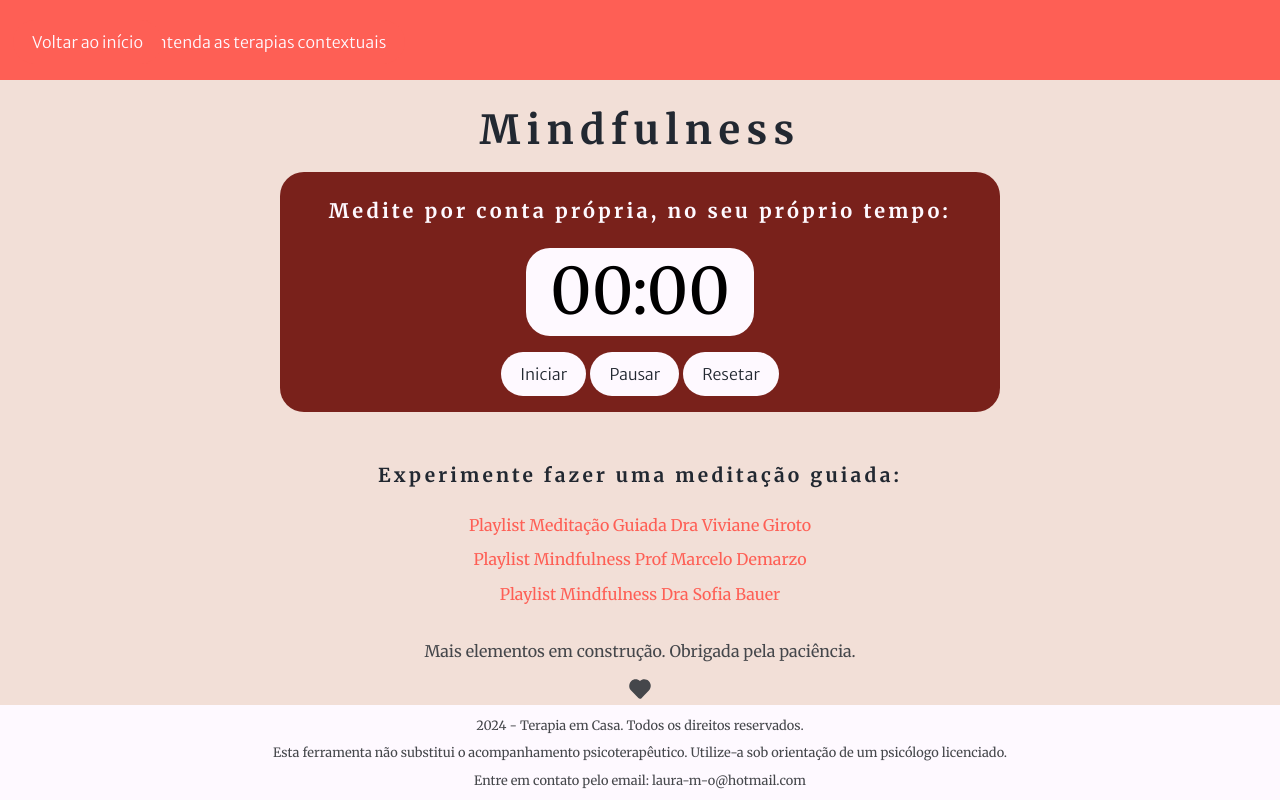
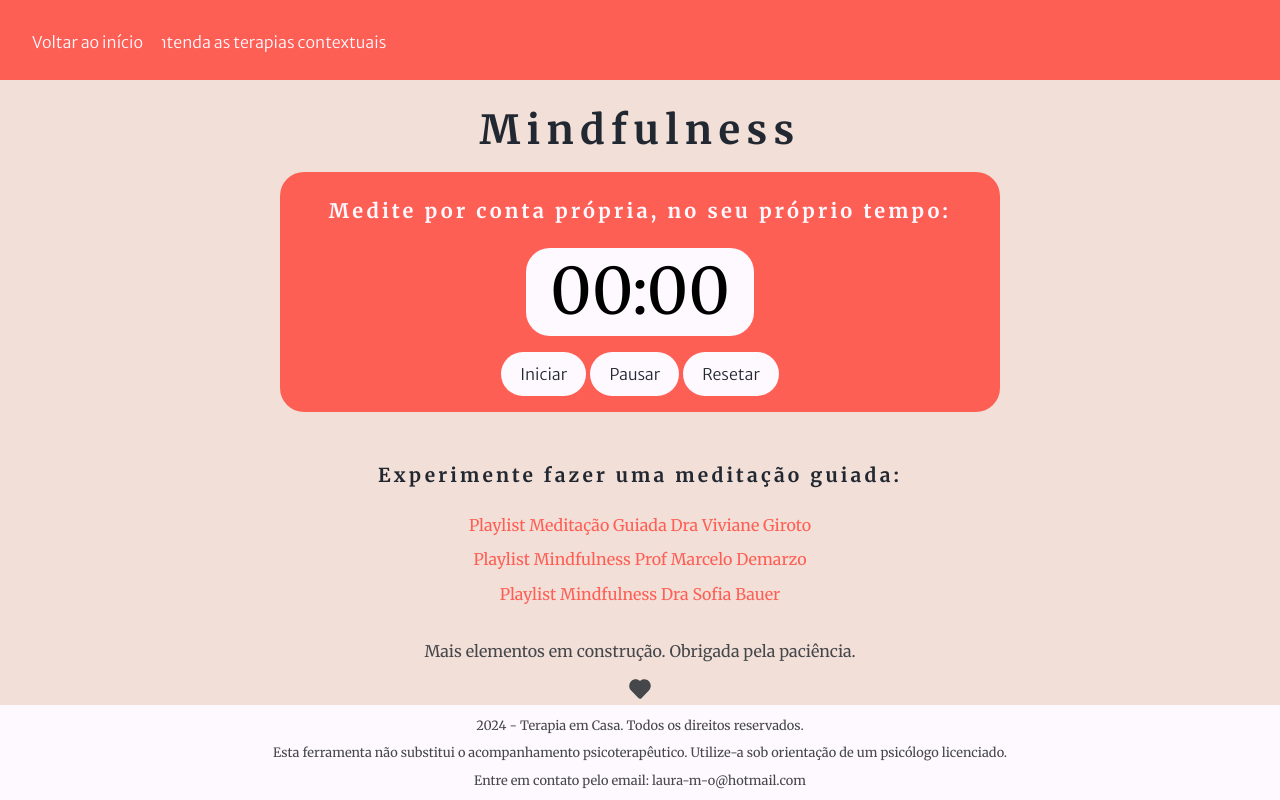
Before and after one commit to OliveLaura/TerapiaEmCasa, a plain HTML site: page html/mindfulness.html in a window 1280 px wide. Drawn offline with Linux system fonts and the light colour scheme.

Commit message:
Mudança de cor no timer

```diff
--- a/css/mindfulness.css
+++ b/css/mindfulness.css
@@ -63,7 +63,7 @@ main {
     /* Alinha os itens na vertical */
     align-items: center;
     /* Centraliza os itens horizontalmente */
-    background-color: #79211b;
+    background-color: #FE5F55;
     border-radius: 1.5rem;
     /* Borda arredondada */
     width: 45rem;
```
